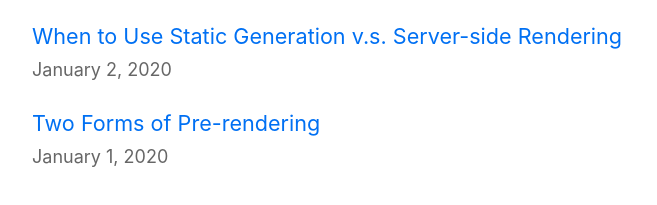
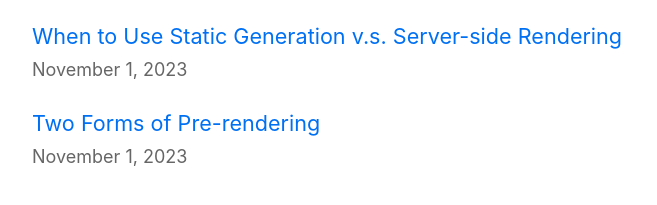
Before and after one commit to diogosantana2011/myApp, a Next.js app: page / in a window 1280 px wide. Shown: the part 451-656 px from the top of the page, without its empty margins (302-959 px from the left). Built offline with nearby package versions, Linux system fonts and the light colour scheme.

Commit message:
(TASK): Updating titles, and dates

```diff
--- a/babel.config.js
+++ /dev/null
@@ -1,5 +0,0 @@
-module.exports = {
-    presets: [
-        'next/babel'
-    ]
-}
--- a/components/layout.js
+++ b/components/layout.js
@@ -5,7 +5,7 @@ import utilStyles from '../styles/utils.module.css';
 import Link from 'next/link';
 
 const name = 'Diogo Santana'
-export const siteTitle = 'Next.js Sample Website'
+export const siteTitle = 'Diogo Santana Blog'
 
 export default function Layout({ children, home }) {
     return (
--- a/posts/pre-rendering.md
+++ b/posts/pre-rendering.md
@@ -1,6 +1,6 @@
 ---
 title: 'Two Forms of Pre-rendering'
-date: '2020-01-01'
+date: '2023-11-01'
 ---
 
 Next.js has two forms of pre-rendering: **Static Generation** and **Server-side Rendering**. The difference is in **when** it generates the HTML for a page.
--- a/posts/ssg-ssr.md
+++ b/posts/ssg-ssr.md
@@ -1,6 +1,6 @@
 ---
 title: 'When to Use Static Generation v.s. Server-side Rendering'
-date: '2020-01-02'
+date: '2023-11-01'
 ---
 
 We recommend using **Static Generation** (with and without data) whenever possible because your page can be built once and served by CDN, which makes it much faster than having a server render the page on every request.
```
